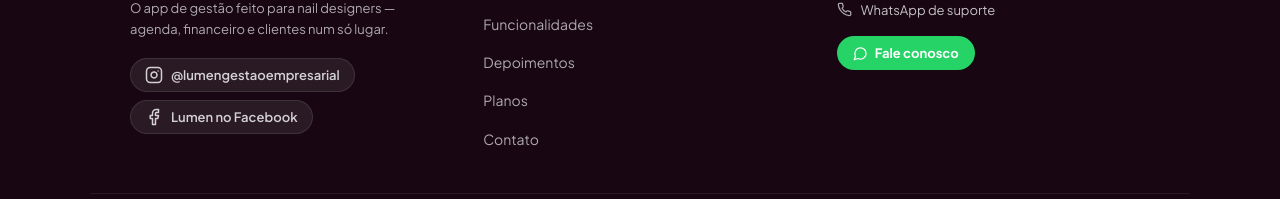
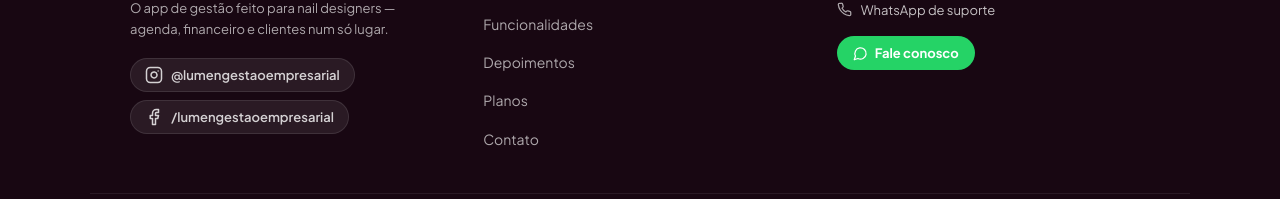
Before and after one commit to jnthcardoso/NAILPRO, a React (Vite) app: page / in a window 1280 px wide. Shown: the part 3626-3825 px from the top of the page. Built offline with nearby package versions, Linux system fonts and the light colour scheme; no server answers.

Commit message:
chore: atualiza link do Facebook para o nome de usuario /lumengestaoempresarial
Co-Authored-By: Claude Opus 4.8 <noreply@anthropic.com>

```diff
--- a/src/pages/Landing.jsx
+++ b/src/pages/Landing.jsx
@@ -375,14 +375,14 @@ export default function Landing() {
                 <span>@lumengestaoempresarial</span>
               </a>
               <a
-                href="https://www.facebook.com/profile.php?id=61590258852911"
+                href="https://facebook.com/lumengestaoempresarial"
                 target="_blank"
                 rel="noreferrer"
                 style={s.footerInsta}
                 title="Facebook"
               >
                 <Facebook size={18} />
-                <span>Lumen no Facebook</span>
+                <span>/lumengestaoempresarial</span>
               </a>
             </div>
           </div>
```
